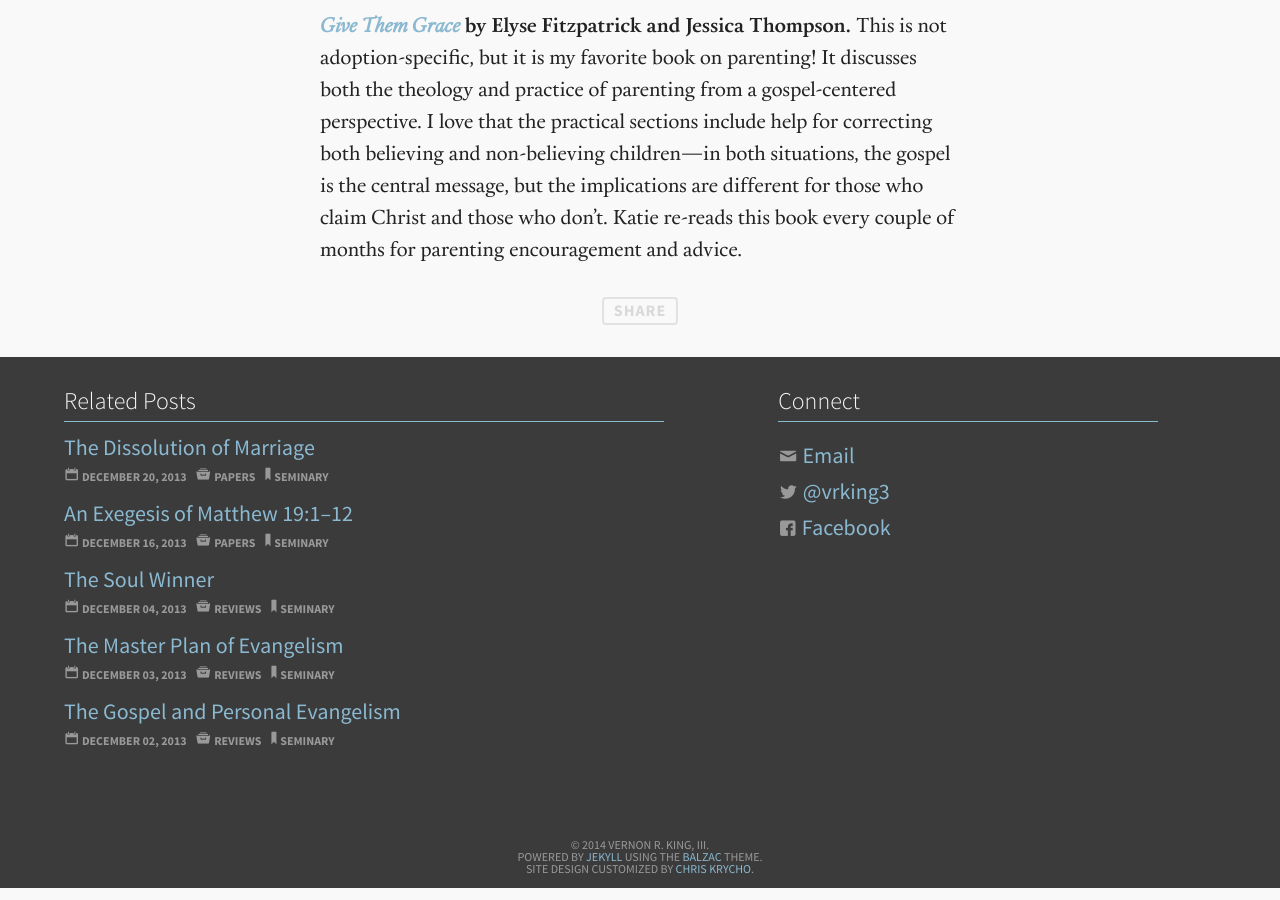
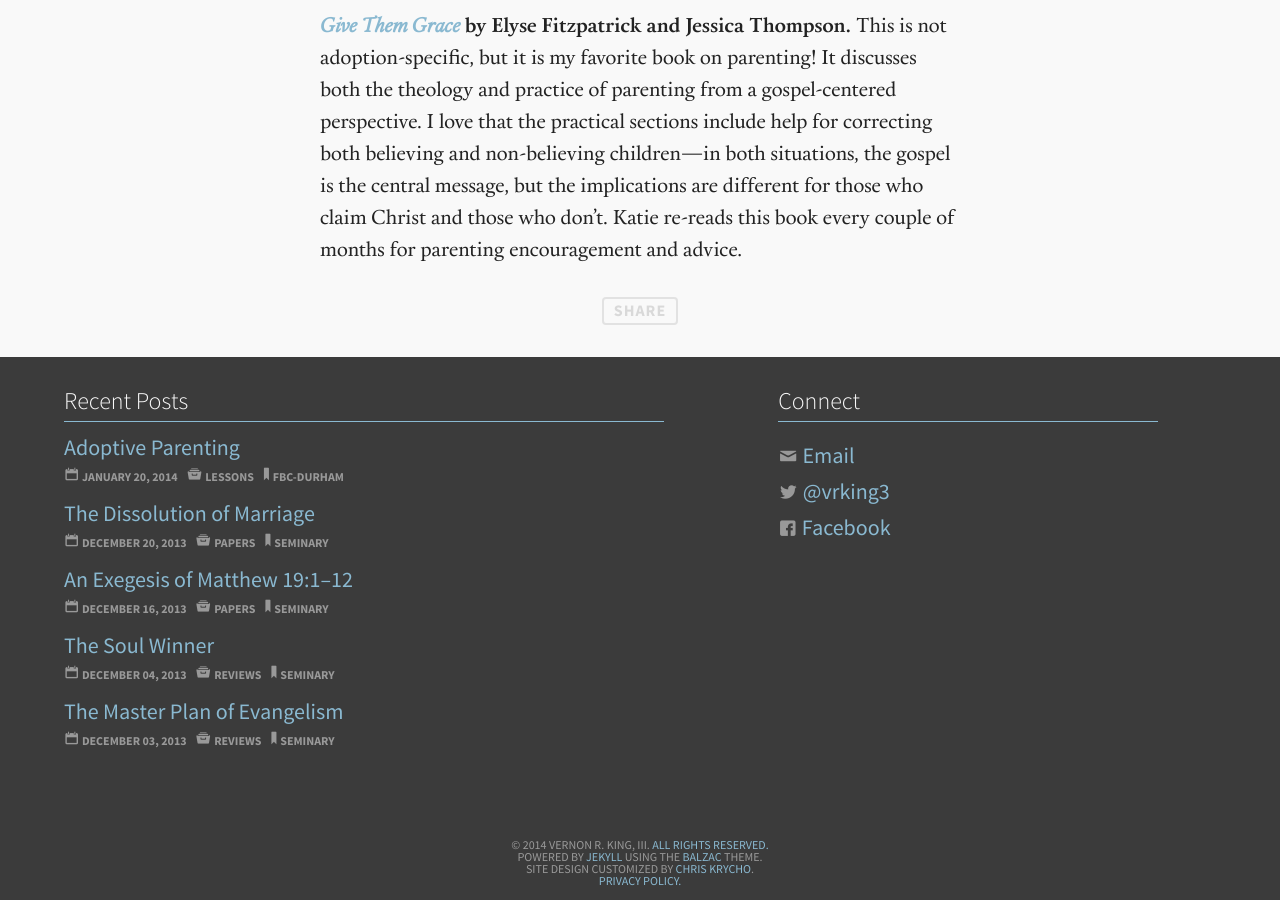
Before and after one commit to snowdj/vernonking.org, a Jekyll site: the page built from _posts/2014-01-20-adoptive-parenting.md, in a window 1280 px wide and 900 px high, scrolled down 13723 px. Built offline with Jekyll 4.4.1, drawn with Linux system fonts in a browser that asks for light colours; comment, search, counter and statistics services are not loaded.

Commit message:
fix / in links. remove related posts.
LSI is always disabled on gh-pages

```diff
--- a/_config.yml
+++ b/_config.yml
@@ -15,17 +15,17 @@ owner:
 # For external links add external: true
 links:
   - title: CV
-    url: /cv
+    url: /cv/
   - title: Papers
-    url: /papers
+    url: /papers/
   - title: Reviews
-    url: /reviews
+    url: /reviews/
   - title: Archives
-    url: /archives
+    url: /archives/
 
 # http://en.wikipedia.org/wiki/List_of_tz_database_time_zones
 timezone:    America/New_York
-lsi:         true
+#lsi:         true
 future:      false
 pygments:    true
 markdown:    kramdown
@@ -45,7 +45,7 @@ kramdown:
     coderay_css: class
 
 # https://github.com/mojombo/jekyll/wiki/Permalinks
-permalink:   /:categories/:title
+permalink:   /:categories/:title/
 relative_permalinks: false
 
 archive:
--- a/_includes/footer.html
+++ b/_includes/footer.html
@@ -11,14 +11,14 @@
                 {% endif %}
 
                 {% if site.owner.twitter %}
-                    <li><a id="twit" href="http://twitter.com/{{ site.owner.twitter }}" target="_blank">
+                    <li><a id="twit" href="http://twitter.com/{{ site.owner.twitter }}/" target="_blank">
                         <span class="social-media" aria-hidden="true" data-icon="&#62217;"></span>
                         @{{ site.owner.twitter }}
                     </a></li>
                 {% endif %}
 
                 {% if site.owner.facebook %}
-                    <li><a id="face" href="http://facebook.com/{{ site.owner.facebook }}" target="_blank">
+                    <li><a id="face" href="http://facebook.com/{{ site.owner.facebook }}/" target="_blank">
                         <span class="social-media" aria-hidden="true" data-icon="&#62222;"></span> Facebook
                     </a></li>
                 {% endif %}
@@ -26,15 +26,8 @@
         </div>
         <div>
             <ul class="prev-posts">
-                {% if site.related_posts.size > 0 %}
-                    {% assign post_list = site.related_posts %}
-                    {% assign list_title = "Related Posts" %}
-                {% else %}
-                    {% assign post_list = site.posts %}
-                    {% assign list_title = "Recent Posts" %}
-                {% endif %}
-                <h2>{{ list_title }}</h2>
-                {% for post in post_list | limit:5 %} <!-- for1 -->
+                <h2>Recent Posts</h2>
+                {% for post in site.posts | limit:5 %}
                     <li>
                         <span class="recent-title"><a href="{{ site.url }}{{ post.url }}" title="{{ post.title }}">
                             {{ post.title | strip_html | strip_newlines | truncate: 50 }} </a></span>
@@ -46,10 +39,11 @@
         </div>
     </aside>
     <small>
-        &copy; {{ site.time | date: '%Y' }} {{ site.owner.name }}.<br/>
-        Powered by <a href="http://jekyllrb.com">Jekyll</a> using the <a href="http://jekyll.gtat.me/about">Balzac</a>
-        theme.<br/>
-        Site design customized by <a href="http://chriskrycho.com/">Chris Krycho</a>.
+        &copy; {{ site.time | date: '%Y' }} {{ site.owner.name }}. <a href="{{site.url}}/license/">All rights reserved.</a>
+        <br/>Powered by <a href="http://jekyllrb.com/">Jekyll</a> using the <a href="http://jekyll.gtat.me/about/">Balzac</a>
+        theme.
+        <br/>Site design customized by <a href="http://chriskrycho.com/">Chris Krycho</a>.
+        <br/><a href="{{site.url}}/privacy/">Privacy Policy.</a>
     </small>
 </footer>
 
```
